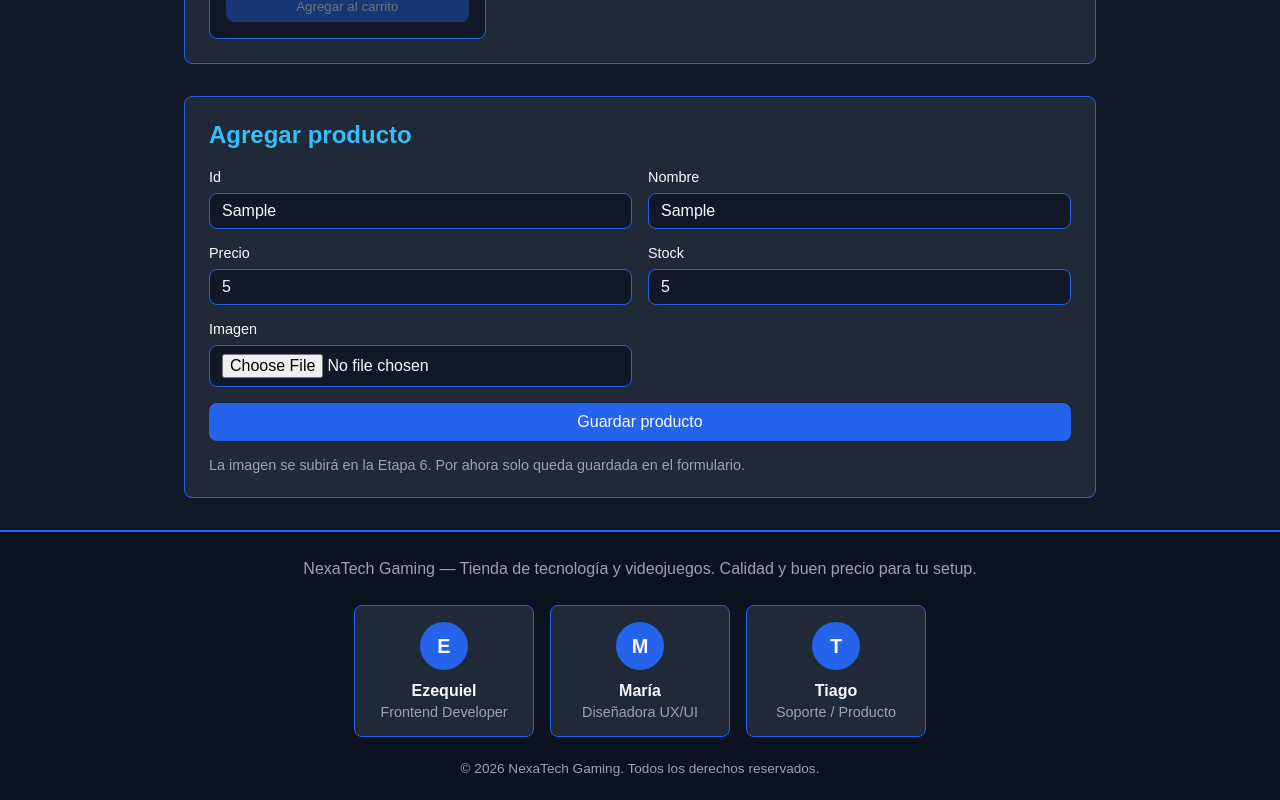
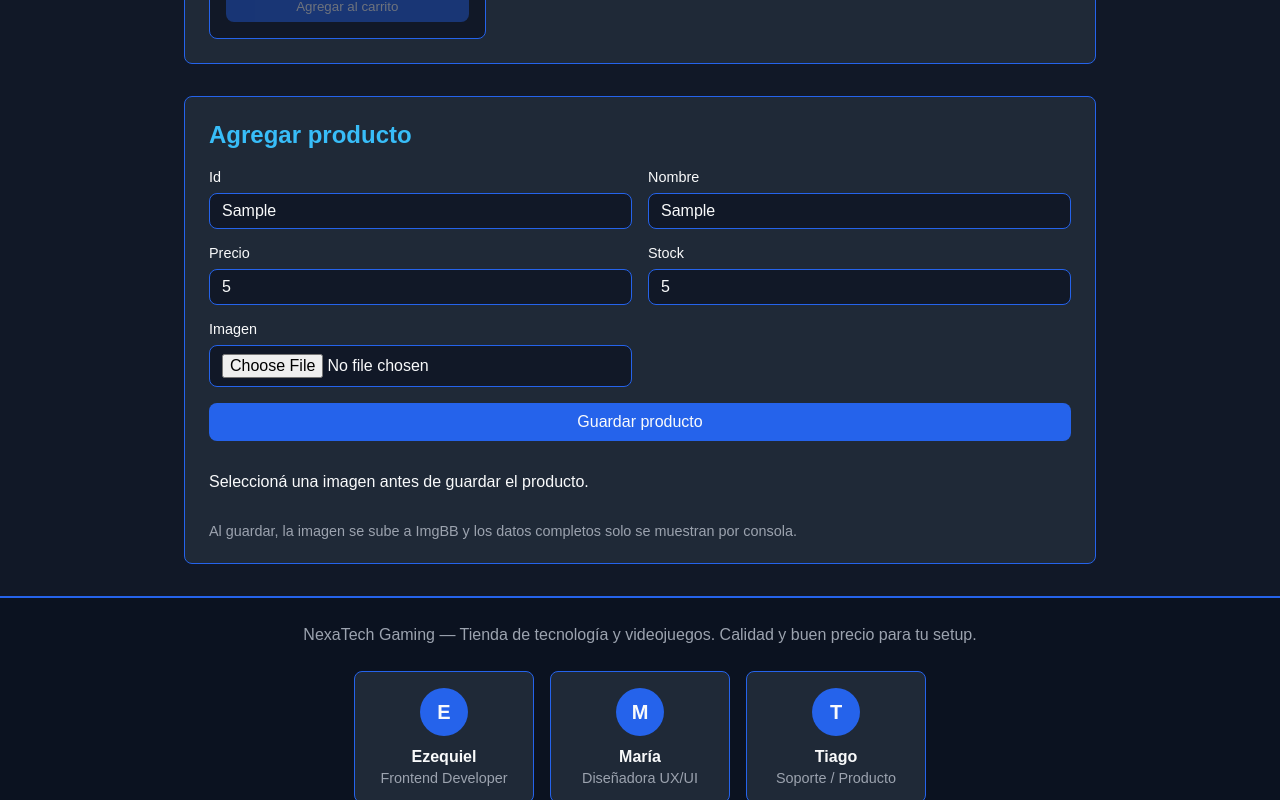
Before and after one commit to EdsonSalazar-7/pre-entrega-react, a React (Vite) app: page / in a window 1280 px wide. Both pictures are taken after typing "Sample", "Sample", "5", "5" into the empty fields and a click on the button "Guardar producto". Shown: the part 1802-2602 px from the top of the page. Built offline with nearby package versions, Linux system fonts and the light colour scheme.

Commit message:
feat: upload product images to ImgBB

```diff
--- a/src/components/FormularioContainer.jsx
+++ b/src/components/FormularioContainer.jsx
@@ -10,9 +10,13 @@ const valoresIniciales = {
 
 function FormularioContainer() {
   const [valores, setValores] = useState(valoresIniciales)
-  // La imagen se guarda como File en el estado para usarla en la Etapa 6.
+  // La imagen se guarda como File en el estado para subirla en la Etapa 6.
   // El input de tipo file no lleva value: el navegador no permite controlarlo.
   const [imagen, setImagen] = useState(null)
+  // Estados simples para dar feedback en español y evitar envíos duplicados.
+  const [subiendo, setSubiendo] = useState(false)
+  const [error, setError] = useState('')
+  const [exito, setExito] = useState('')
 
   function manejarCambioCampo(event) {
     const { name, value } = event.target
@@ -22,11 +26,70 @@ function FormularioContainer() {
   function manejarCambioImagen(event) {
     const archivo = event.target.files[0] ?? null
     setImagen(archivo)
+    setError('')
+    setExito('')
   }
 
-  function manejarEnvio(event) {
+  async function manejarEnvio(event) {
     event.preventDefault()
-    console.log({ ...valores, imagen })
+
+    // La imagen es obligatoria: sin archivo no hay nada para subir.
+    if (imagen === null) {
+      setError('Seleccioná una imagen antes de guardar el producto.')
+      return
+    }
+
+    // La clave se lee desde .env.local y nunca se escribe en el código.
+    // Aunque está fuera de Git, Vite la expone al navegador: no es un secreto.
+    const apiKey = import.meta.env.VITE_IMGBB_API_KEY
+
+    if (!apiKey) {
+      setError(
+        'Falta configurar VITE_IMGBB_API_KEY en el archivo .env.local.',
+      )
+      return
+    }
+
+    setSubiendo(true)
+    setError('')
+    setExito('')
+
+    try {
+      console.log('Subiendo imagen a ImgBB...')
+
+      // ImgBB API v1 pide el archivo en el campo "image" con multipart/form-data.
+      // El navegador agrega el Content-Type solo: no hay que configurarlo.
+      const formulario = new FormData()
+      formulario.append('image', imagen)
+
+      const respuesta = await fetch(
+        `https://api.imgbb.com/1/upload?key=${apiKey}`,
+        { method: 'POST', body: formulario },
+      )
+
+      if (!respuesta.ok) {
+        throw new Error('Respuesta no válida del servidor')
+      }
+
+      const datos = await respuesta.json()
+
+      if (!datos.success || !datos.data?.url) {
+        throw new Error('Subida no confirmada por ImgBB')
+      }
+
+      const urlImagen = datos.data.url
+
+      console.log('Imagen subida con éxito.')
+      console.log('URL de la imagen:', urlImagen)
+      console.log('Enviando los siguientes datos COMPLETOS a la API:')
+      console.log({ ...valores, urlImagen })
+
+      setExito('Producto listo: la imagen se subió con éxito.')
+    } catch {
+      setError('Ocurrió un error al subir la imagen. Probá de nuevo.')
+    } finally {
+      setSubiendo(false)
+    }
   }
 
   return (
@@ -35,6 +98,9 @@ function FormularioContainer() {
       <FormularioProducto
         valores={valores}
         imagen={imagen}
+        subiendo={subiendo}
+        error={error}
+        exito={exito}
         onCambiarCampo={manejarCambioCampo}
         onCambiarImagen={manejarCambioImagen}
         onEnviar={manejarEnvio}
--- a/src/components/FormularioProducto.jsx
+++ b/src/components/FormularioProducto.jsx
@@ -1,6 +1,9 @@
 function FormularioProducto({
   valores,
   imagen,
+  subiendo,
+  error,
+  exito,
   onCambiarCampo,
   onCambiarImagen,
   onEnviar,
@@ -72,12 +75,16 @@ function FormularioProducto({
         </p>
       )}
 
-      <button type="submit" className="formulario-boton">
-        Guardar producto
+      <button type="submit" className="formulario-boton" disabled={subiendo}>
+        {subiendo ? 'Subiendo imagen...' : 'Guardar producto'}
       </button>
+
+      {error !== '' && <p className="formulario-error">{error}</p>}
+      {exito !== '' && <p className="formulario-exito">{exito}</p>}
+
       <p className="formulario-aclaracion">
-        La imagen se subirá en la Etapa 6. Por ahora solo queda guardada en el
-        formulario.
+        Al guardar, la imagen se sube a ImgBB y los datos completos solo se
+        muestran por consola.
       </p>
     </form>
   )
```
